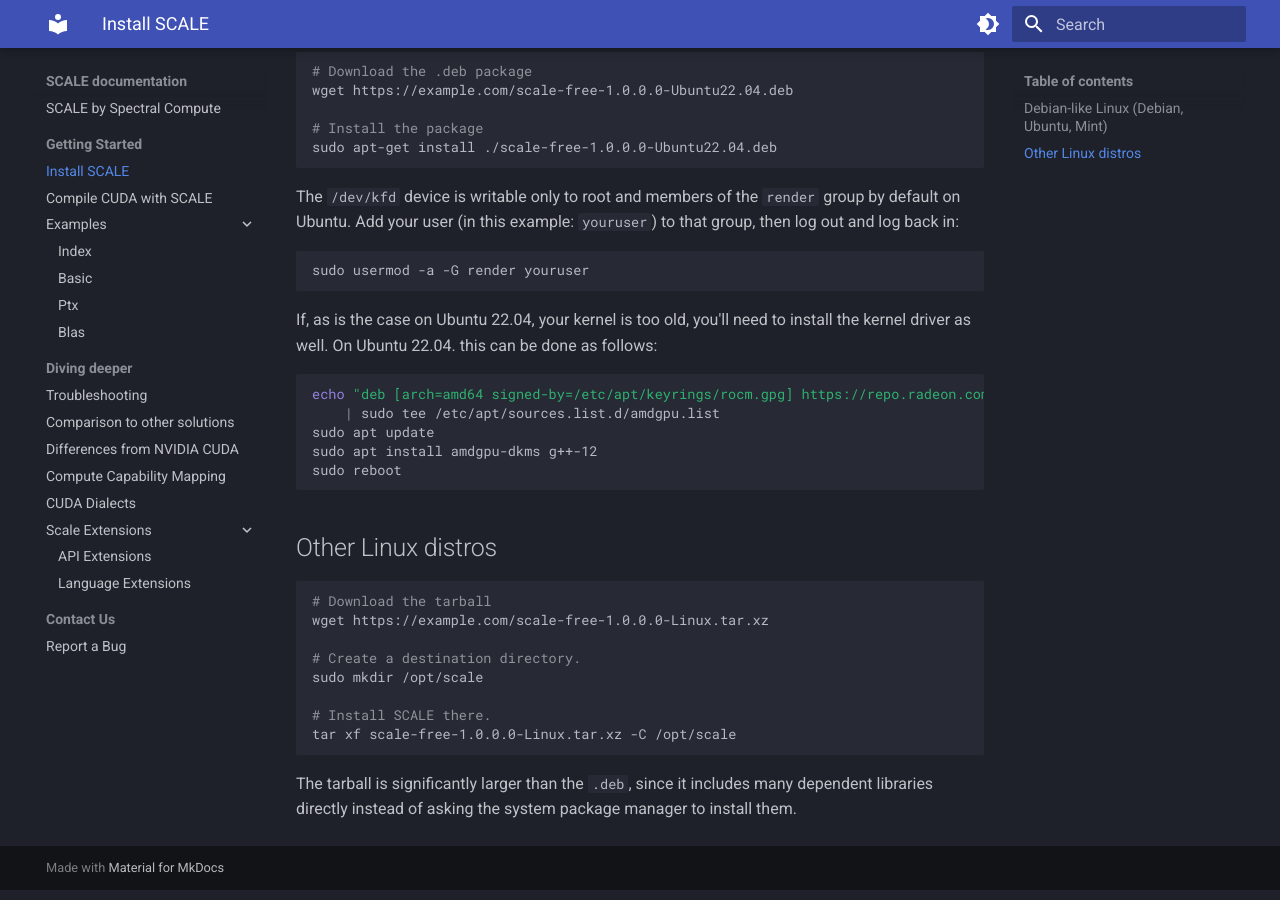
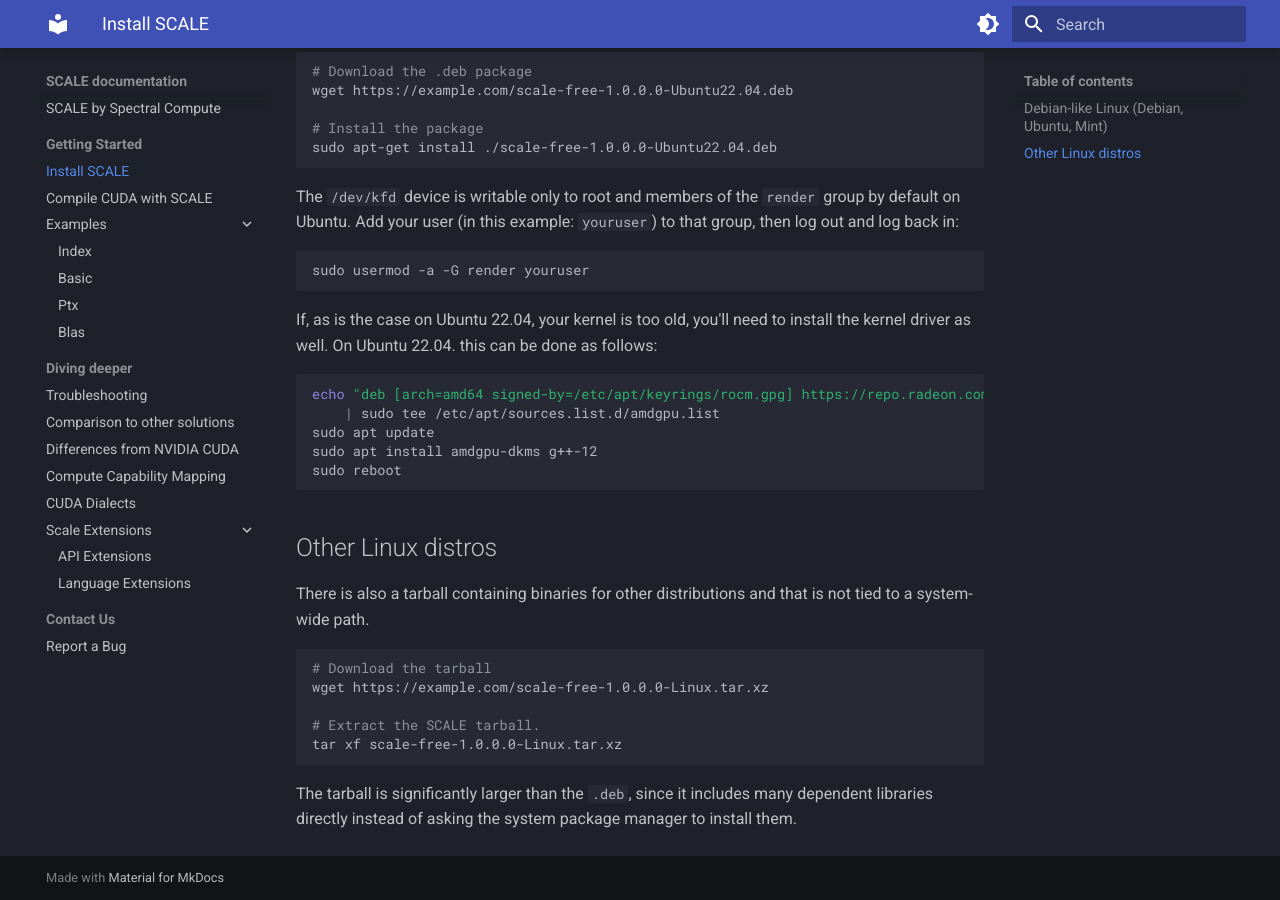
Before and after one commit to spectral-compute/scale-docs, an MkDocs documentation site: the page built from docs/manual/how-to-install.md, in a window 1280 px wide and 900 px high, scrolled down 517 px. Built offline with MkDocs 1.6.1 and Material for MkDocs 9.7.7, drawn with Linux system fonts in a browser that asks for light colours.

Commit message:
Fix the tarball instructions
The tarball is not a "tarbomb" that can be installed with
`-C /opt/scale`.

````diff
--- a/docs/manual/how-to-install.md
+++ b/docs/manual/how-to-install.md
@@ -49,15 +49,14 @@ sudo reboot
 
 ## Other Linux distros
 
+There is also a tarball containing binaries for other distributions and that is not tied to a system-wide path.
+
 ```bash
 # Download the tarball
 wget https://example.com/scale-free-1.0.0.0-Linux.tar.xz
 
-# Create a destination directory.
-sudo mkdir /opt/scale
-
-# Install SCALE there.
-tar xf scale-free-1.0.0.0-Linux.tar.xz -C /opt/scale
+# Extract the SCALE tarball.
+tar xf scale-free-1.0.0.0-Linux.tar.xz
 ```
 
 The tarball is significantly larger than the `.deb`, since it includes many dependent libraries directly instead of asking the system package manager to install them.
````
